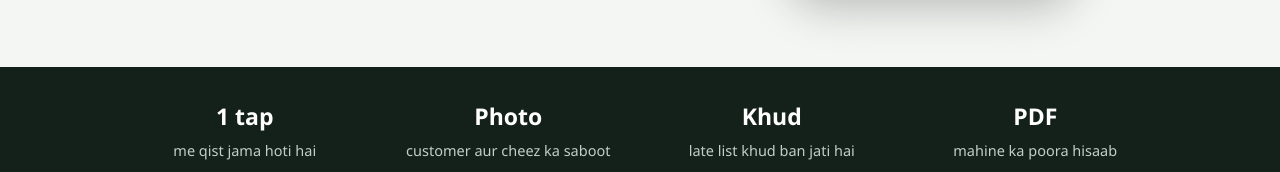
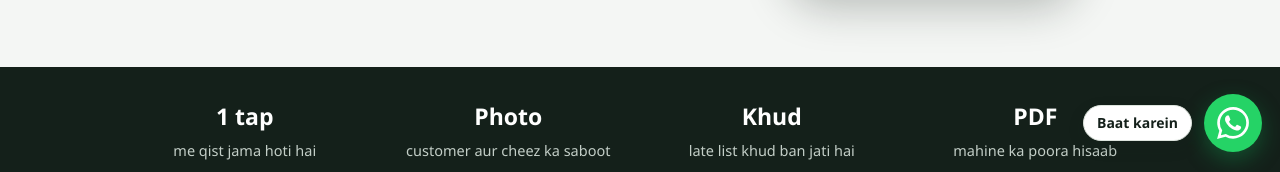
Before and after one commit to meesamabbas3001-ai/qist-wasooli, a website: page public/home.html in a window 1280 px wide. Shown: the part 630-802 px from the top of the page. Drawn offline with Linux system fonts and the light colour scheme.

Commit message:
Floating WhatsApp button: click par owner ke WhatsApp par chat khulti hai

```diff
--- a/public/home.html
+++ b/public/home.html
@@ -100,6 +100,11 @@
   footer a{color:#c3cec7;display:block;padding:3px 0}
   footer a:hover{color:#fff}
   footer .fine{border-top:1px solid #2b3d33;margin-top:24px;padding-top:16px;font-size:13.5px;color:#85958a;text-align:center}
+  /* floating WhatsApp button */
+  .wa-float{position:fixed;right:18px;bottom:18px;z-index:99;width:58px;height:58px;border-radius:50%;background:#25d366;display:flex;align-items:center;justify-content:center;box-shadow:0 8px 22px rgba(18,140,70,.45)}
+  .wa-float:hover{background:#1eb856}
+  .wa-float svg{width:32px;height:32px;fill:#fff}
+  .wa-float .tag{position:absolute;right:70px;background:#fff;color:var(--green);border:1px solid var(--line);border-radius:99px;padding:6px 13px;font-size:14px;font-weight:700;white-space:nowrap;box-shadow:0 6px 16px rgba(20,32,26,.15)}
   /* ---------- mobile ---------- */
   @media(max-width:860px){
     .hero-grid{grid-template-columns:1fr}
@@ -260,5 +265,10 @@
   </div>
 </footer>
 
+<a class="wa-float" href="https://wa.me/923289507102?text=Assalam%20o%20Alaikum!%20Mujhe%20Qist%20Wasooli%20ke%20baray%20me%20maloomat%20chahiye." target="_blank" rel="noopener" aria-label="WhatsApp par baat karein">
+  <span class="tag">Baat karein</span>
+  <svg viewBox="0 0 24 24" xmlns="http://www.w3.org/2000/svg"><path d="M17.472 14.382c-.297-.149-1.758-.867-2.03-.967-.273-.099-.471-.148-.67.15-.197.297-.767.966-.94 1.164-.173.199-.347.223-.644.075-.297-.15-1.255-.463-2.39-1.475-.883-.788-1.48-1.761-1.653-2.059-.173-.297-.018-.458.13-.606.134-.133.298-.347.446-.52.149-.174.198-.298.298-.497.099-.198.05-.371-.025-.52-.075-.149-.669-1.612-.916-2.207-.242-.579-.487-.5-.669-.51-.173-.008-.371-.01-.57-.01-.198 0-.52.074-.792.372-.272.297-1.04 1.016-1.04 2.479 0 1.462 1.065 2.875 1.213 3.074.149.198 2.096 3.2 5.077 4.487.709.306 1.262.489 1.694.625.712.227 1.36.195 1.871.118.571-.085 1.758-.719 2.006-1.413.248-.694.248-1.289.173-1.413-.074-.124-.272-.198-.57-.347m-5.421 7.403h-.004a9.87 9.87 0 0 1-5.031-1.378l-.361-.214-3.741.982.998-3.648-.235-.374a9.86 9.86 0 0 1-1.51-5.26c.001-5.45 4.436-9.884 9.888-9.884 2.64 0 5.122 1.03 6.988 2.898a9.825 9.825 0 0 1 2.893 6.994c-.003 5.45-4.437 9.884-9.885 9.884m8.413-18.297A11.815 11.815 0 0 0 12.05 0C5.495 0 .16 5.335.157 11.892c0 2.096.547 4.142 1.588 5.945L.057 24l6.305-1.654a11.882 11.882 0 0 0 5.683 1.448h.005c6.554 0 11.89-5.335 11.893-11.893a11.821 11.821 0 0 0-3.48-8.413Z"/></svg>
+</a>
+
 </body>
 </html>
```
